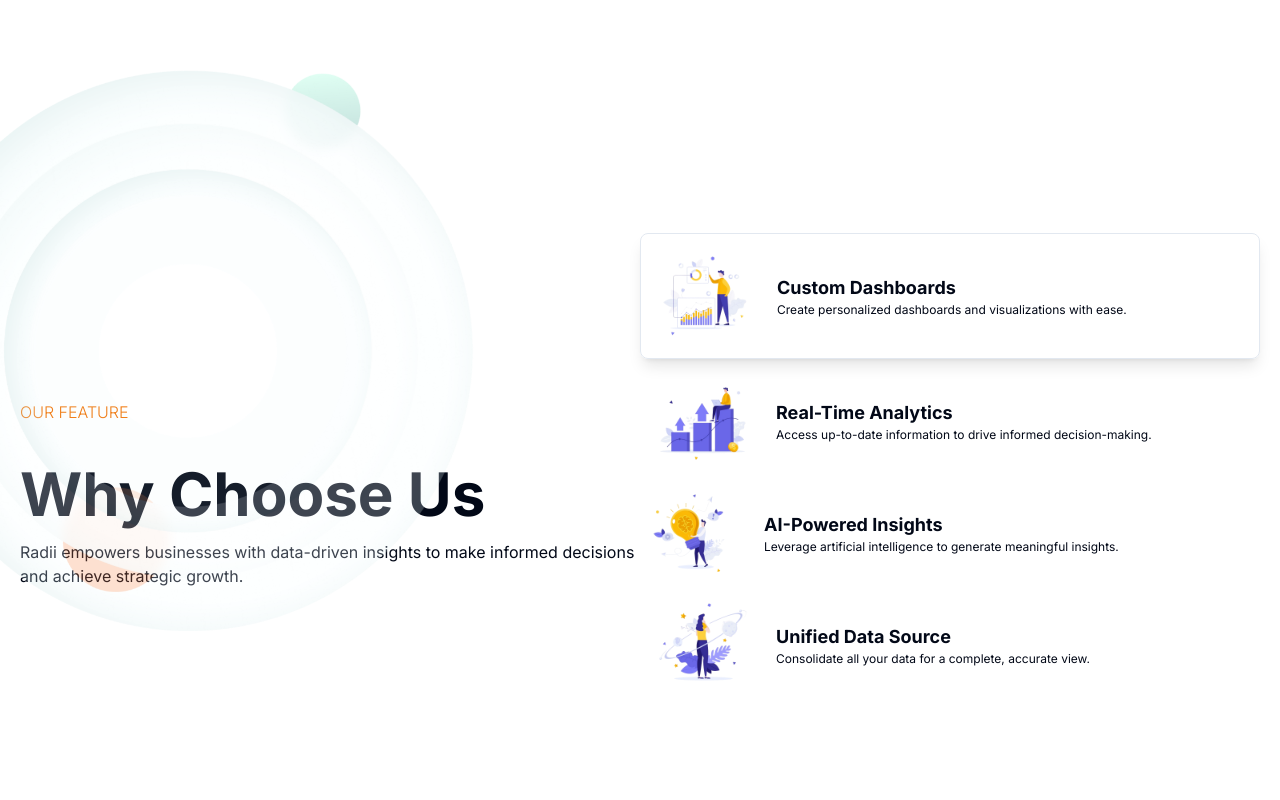
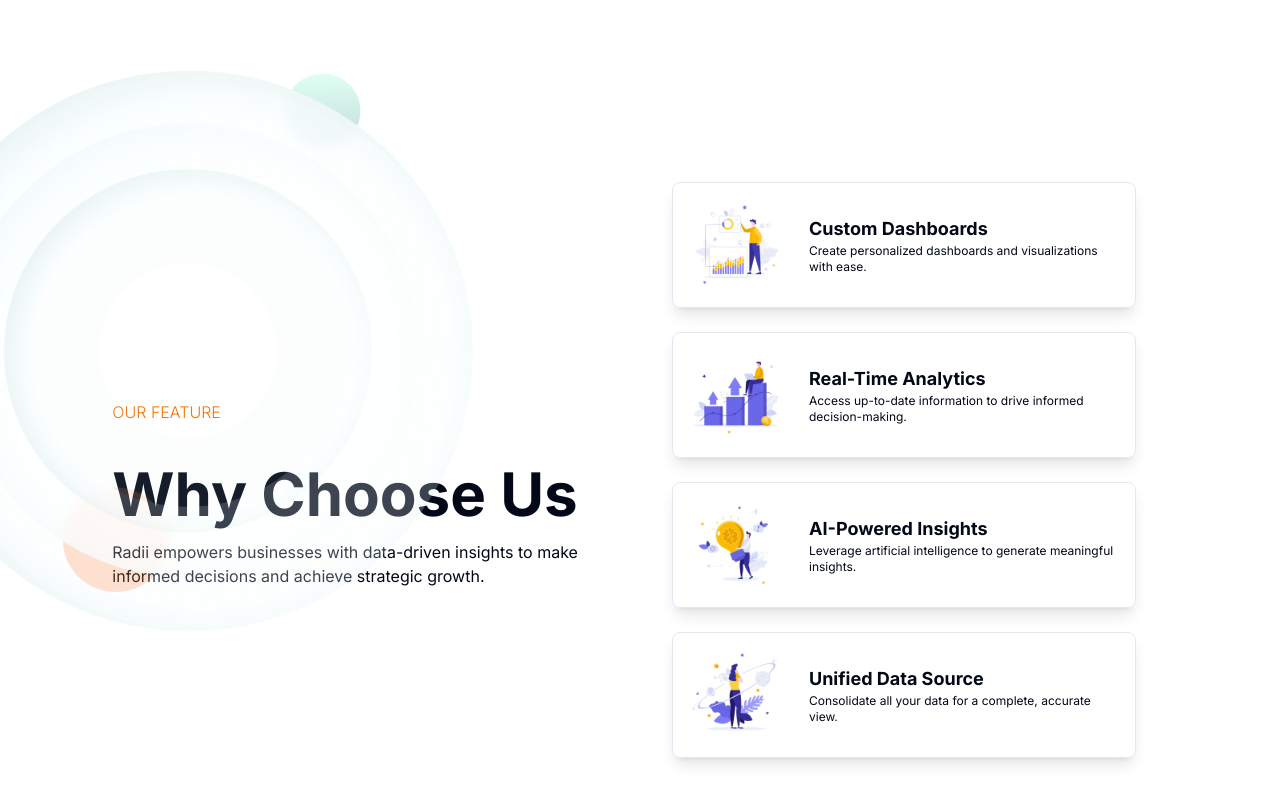
Before and after one commit to kwesinavilot/radii-landing-page, a Next.js app: page / in a window 1280 px wide. Shown: the part 1524-2324 px from the top of the page. Built offline with nearby package versions, Linux system fonts and the light colour scheme.

Commit message:
added border to all feature

```diff
--- a/components/Features.tsx
+++ b/components/Features.tsx
@@ -29,9 +29,9 @@
 
       </div>
                     <h1 className='text-4xl lg:text-6xl font-bold my-4'>Why Choose Us</h1>
-                    <p>Radii empowers businesses with data-driven insights to make informed decisions and achieve strategic growth.</p>
+                    <p>Radii empowers businesses with data-driven insights to make <br />informed decisions and achieve strategic growth.</p>
                 </div>
-                <div className="md:w-1/2 my-10">
+                <div className="md:w-1/2 my-10 px-8">
                     <div className='border rounded-lg overflow-hidden shadow-lg p-3'
                         data-aos="zoom-in-up"
                         data-aos-easing="ease-out-cubic"
@@ -46,7 +46,8 @@
                             </div>
                         </div>
                     </div>
-                    <div className='overflow-hidden p-3'
+                    <br />
+                    <div className='border rounded-lg overflow-hidden shadow-lg p-3'
                         data-aos="zoom-in-up"
                         data-aos-easing="ease-out-cubic"
                         data-aos-duration="3000"
@@ -59,7 +60,8 @@
                             </div>
                         </div>
                     </div>
-                    <div className=''
+                    <br />
+                    <div className='border rounded-lg overflow-hidden shadow-lg p-3'
                         data-aos="zoom-in-up"
                         data-aos-easing="ease-out-cubic"
                         data-aos-duration="3000"
@@ -73,7 +75,8 @@
                             </div>
                         </div>
                     </div>
-                    <div className='overflow-hidden p-3'
+                    <br />
+                    <div className='border rounded-lg overflow-hidden shadow-lg p-3'
                         data-aos="zoom-in-up"
                         data-aos-easing="ease-out-cubic"
                         data-aos-duration="3000"
```
